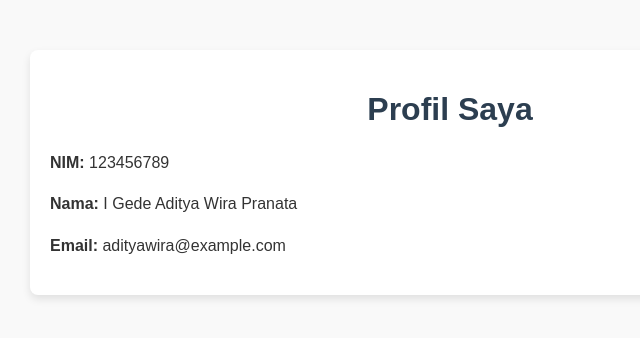
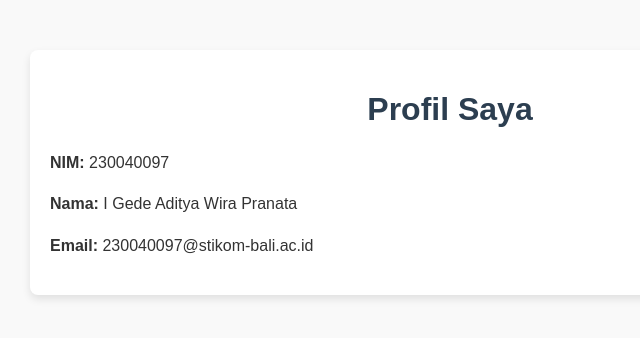
Before and after one commit to xiaditshiro/UTSFrontend-Karaoke, a plain HTML site: page index.html in a window 1280 px wide. Shown: the full height of the page, 190-830 px from the left. Drawn offline with Linux system fonts and the light colour scheme.

Commit message:
Perbarui file dengan fitur terbaru

```diff
--- a/index.html
+++ b/index.html
@@ -3,15 +3,15 @@
 <head>
     <meta charset="UTF-8">
     <meta name="viewport" content="width=device-width, initial-scale=1.0">
-    <title>Profil Saya</title>
+    <title>Profil xiadit</title>
     <link rel="stylesheet" href="styles.css">
 </head>
 <body>
     <div class="container">
         <h1>Profil Saya</h1>
-        <p><strong>NIM:</strong> 123456789</p>
+        <p><strong>NIM:</strong> 230040097</p>
         <p><strong>Nama:</strong> I Gede Aditya Wira Pranata</p>
-        <p><strong>Email:</strong> adityawira@example.com</p>
+        <p><strong>Email:</strong> 230040097@stikom-bali.ac.id</p>
     </div>
 </body>
 </html>
```
